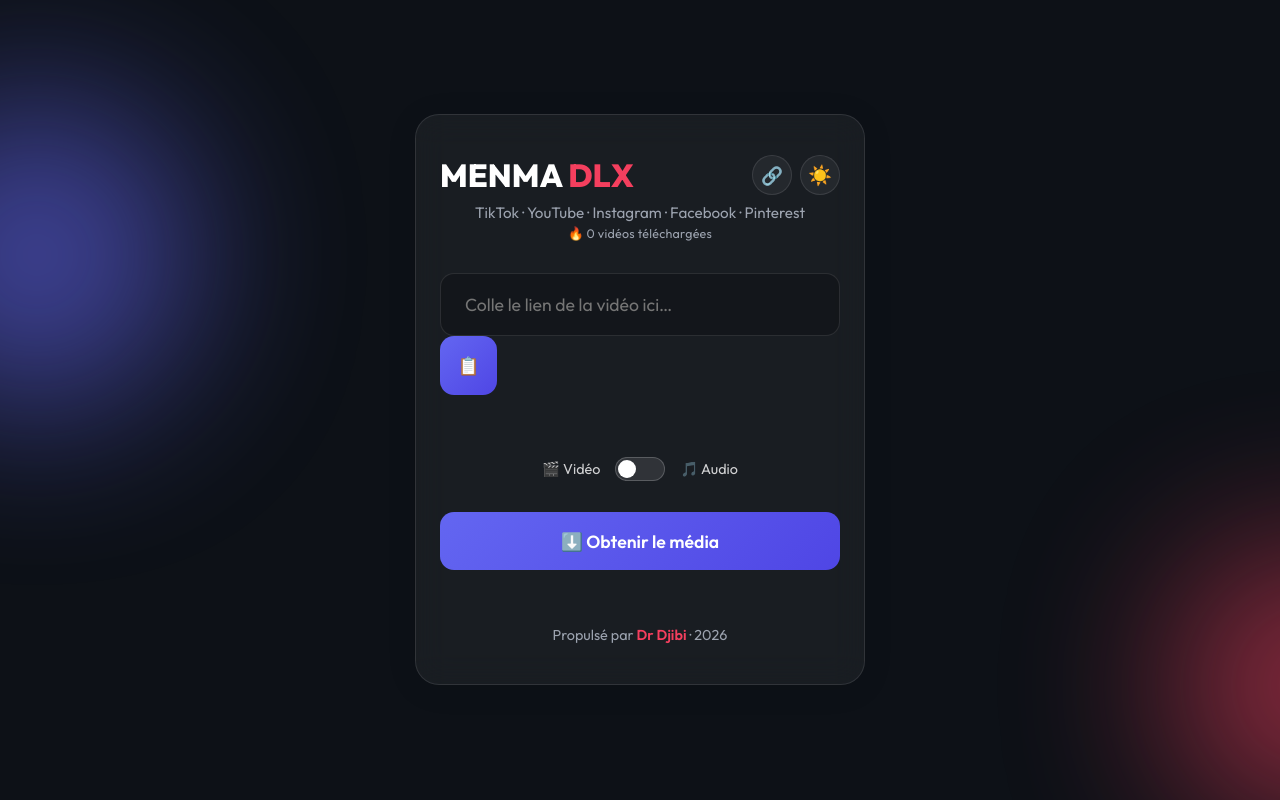
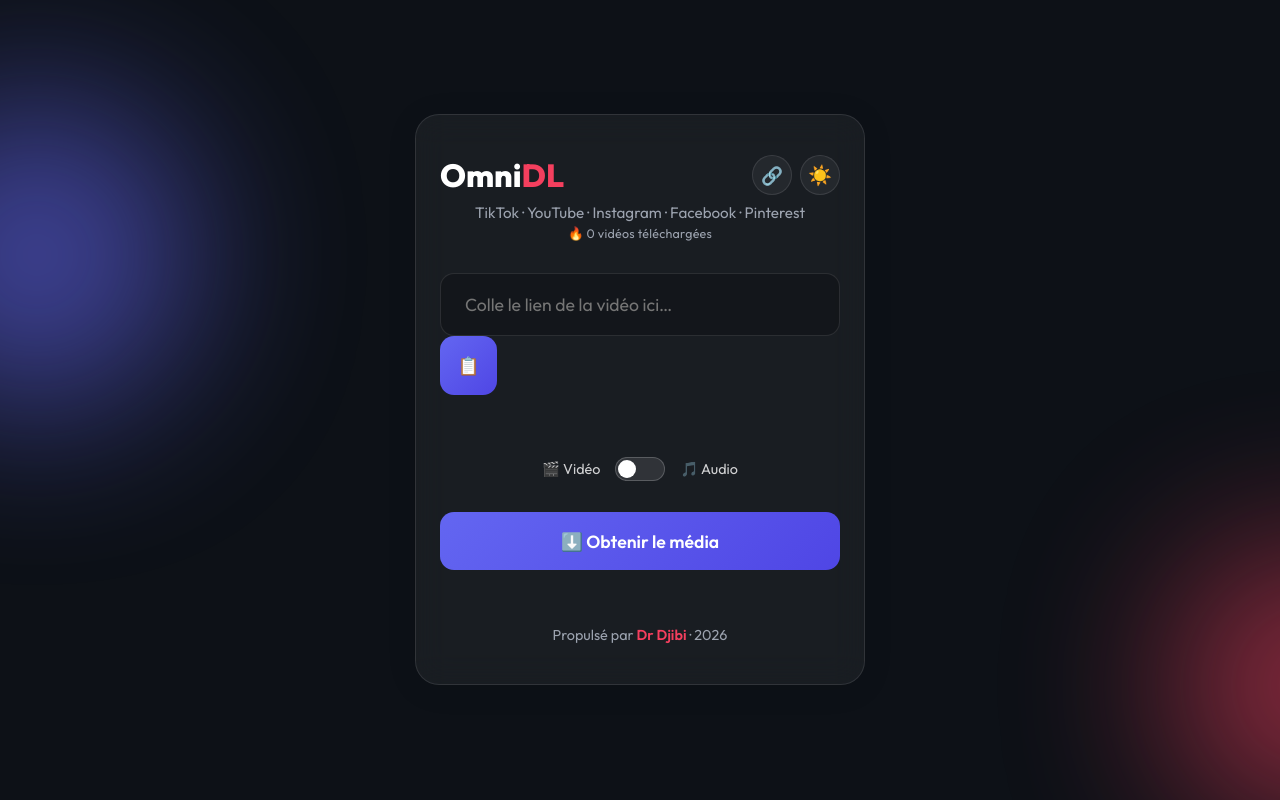
Before and after one commit to Dr-Djibi/Menma-DLX, a website: page public/index.html in a window 1280 px wide. Drawn offline with Linux system fonts and the light colour scheme.

Commit message:
renommage

```diff
--- a/public/index.html
+++ b/public/index.html
@@ -32,7 +32,7 @@
     <main class="container glass">
         <header>
             <div class="header-row">
-                <h1 class="logo">MENMA <span>DLX</span></h1>
+                <h1 class="logo">Omni<span>DL</span></h1>
                 <div class="header-actions">
                     <button class="share-btn" id="shareAppBtn" title="Partager l'appli">🔗</button>
                     <button class="theme-toggle" id="themeToggle" aria-label="Changer de thème">☀️</button>
```
Also changed, not shown: 1 other file.
